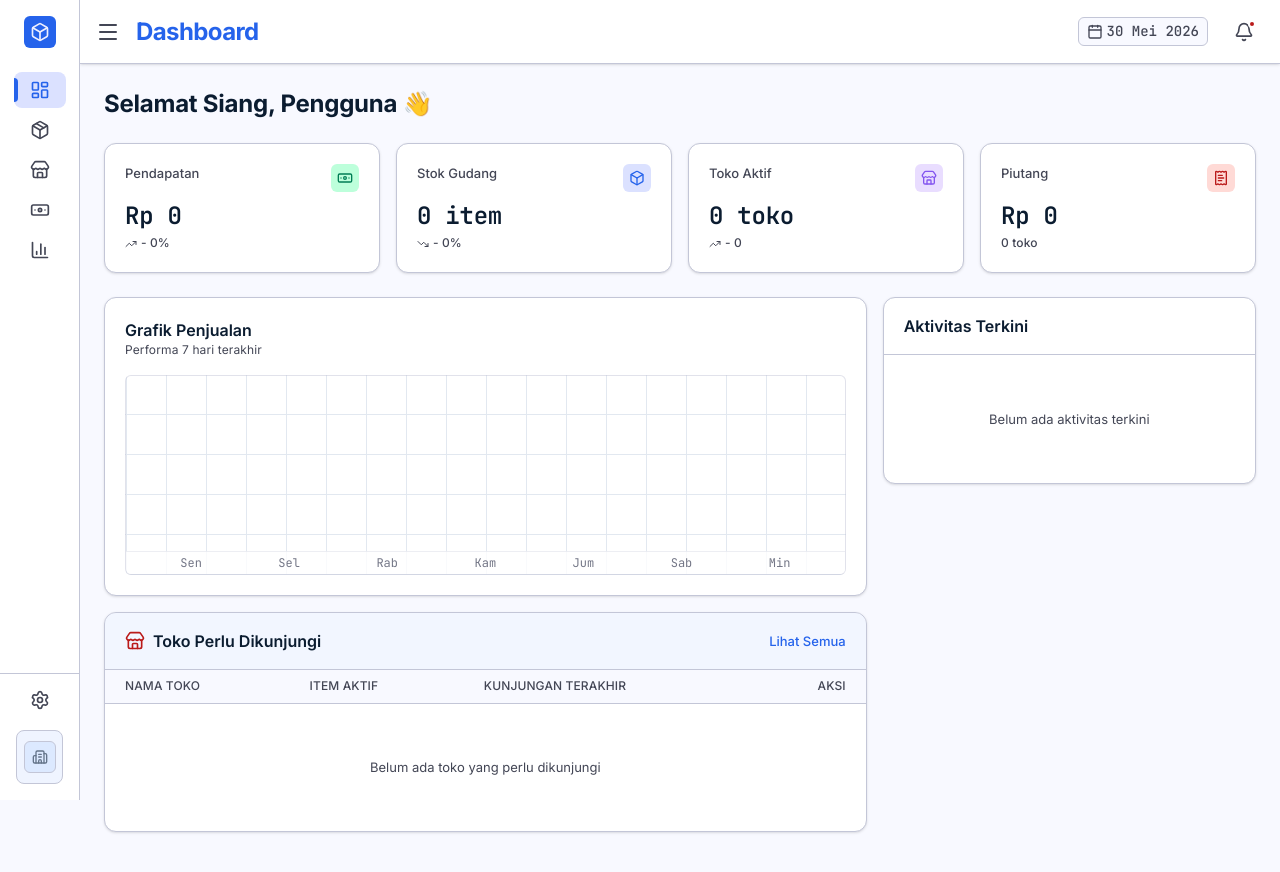
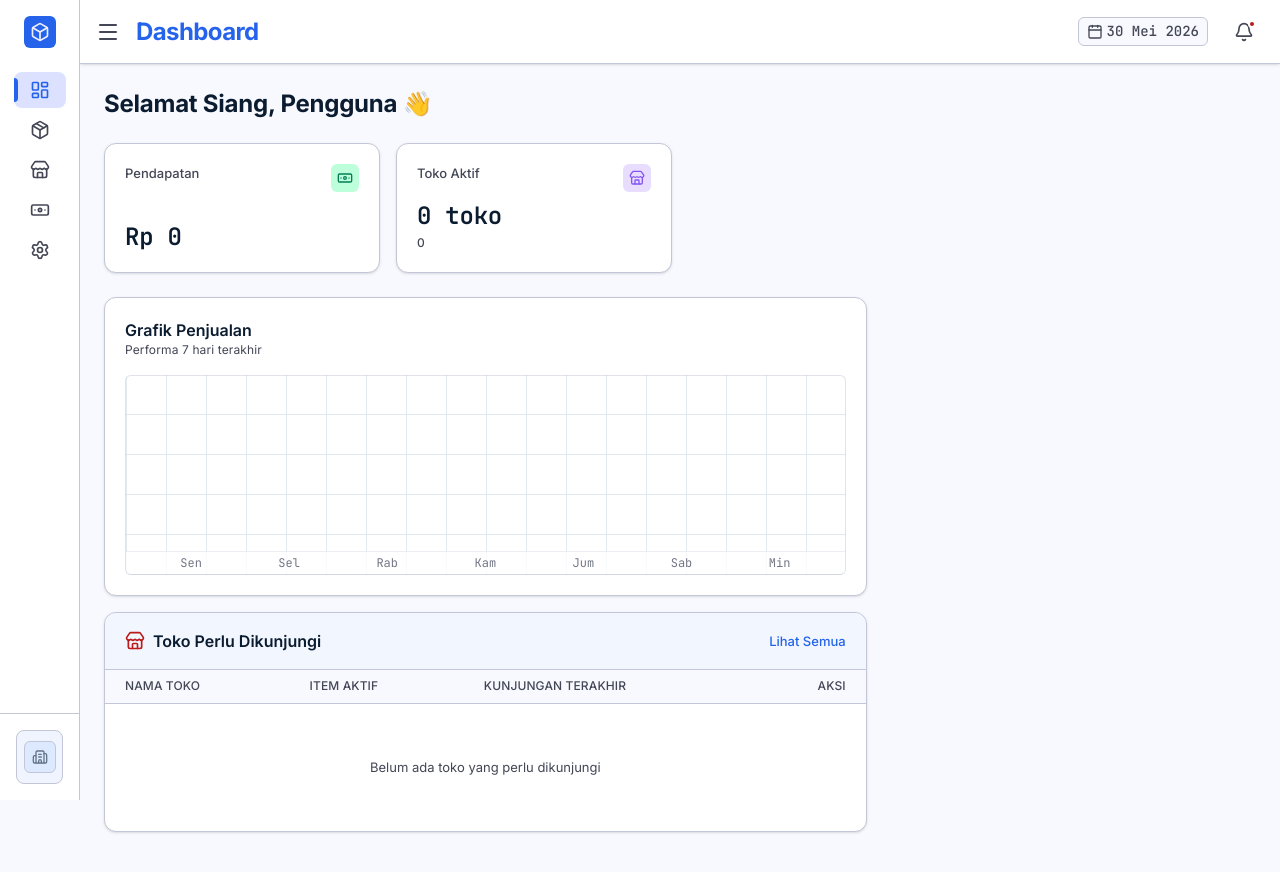
Before and after one commit to arkanafaisal/juragan-titip, a React (Vite) app in the folder frontend/: page /dashboard in a window 1280 px wide. Shown: the top 872 px of the page. Built offline with nearby package versions, Linux system fonts and the light colour scheme.

Commit message:
add: settings page (UI)

```diff
--- a/frontend/src/components/layout/app-sidebar.tsx
+++ b/frontend/src/components/layout/app-sidebar.tsx
@@ -126,31 +126,36 @@ export function AppSidebar() {
             <span className={cn("whitespace-nowrap transition-opacity", isCollapsed ? "opacity-0 hidden" : "opacity-100 block")}>Keuangan</span>
           </Link>
 
-          <button
-            // to="/reports"
-            onClick={()=>{toast.error("Fitur ini belum tersedia")}}
+          <Link
+            to="/settings"
+            onClick={(e) => handleNavClick(e, "/settings")}
             className={cn(
               "flex items-center gap-md px-md py-sm rounded-lg transition-all",
-              isActive("/reports")
+              isActive("/settings")
                 ? "bg-primary-fixed text-primary-container font-bold"
                 : "text-on-surface-variant hover:bg-surface-container-low hover:text-on-surface"
             )}
           >
-            <BarChart3 className="w-5 h-5 flex-shrink-0" />
-            <span className={cn("whitespace-nowrap transition-opacity", isCollapsed ? "opacity-0 hidden" : "opacity-100 block")}>Laporan</span>
-          </button>
+            <Settings className="w-5 h-5 flex-shrink-0" />
+            <span className={cn("whitespace-nowrap transition-opacity", isCollapsed ? "opacity-0 hidden" : "opacity-100 block")}>Pengaturan</span>
+          </Link>
         </div>
 
 
         <div className="border-t border-outline-variant pt-sm px-sm flex flex-col gap-xs items-center">
-          <button
-            // to="/settings"
-            onClick={()=>{toast.error("Fitur ini belum tersedia")}}
-            className="flex items-center gap-md px-md py-sm text-on-surface-variant hover:bg-surface-container-low hover:text-on-surface transition-all rounded-lg"
+          {/* <Link
+            to="/settings"
+            onClick={(e) => handleNavClick(e, "/settings")}
+            className={cn(
+              "flex items-center gap-md px-md py-sm transition-all rounded-lg",
+              isActive("/settings")
+                ? "bg-primary-fixed text-primary-container font-bold"
+                : "text-on-surface-variant hover:bg-surface-container-low hover:text-on-surface"
+            )}
           >
             <Settings className="w-5 h-5 flex-shrink-0" />
             <span className={cn("whitespace-nowrap transition-opacity", isCollapsed ? "opacity-0 hidden" : "opacity-100 block")}>Pengaturan</span>
-          </button>
+          </Link> */}
 
           <ProfileMenu variant="sidebar" isSidebarCollapsed={isCollapsed} />
         </div>
--- a/frontend/src/components/layout/bottom-tab-bar.tsx
+++ b/frontend/src/components/layout/bottom-tab-bar.tsx
@@ -1,4 +1,4 @@
-import { Home, Package, Store, Banknote, Menu } from "lucide-react";
+import { Home, Package, Store, Banknote, Settings } from "lucide-react";
 import { Link, useLocation, useNavigate } from "react-router";
 import React, { useState } from "react";
 import { ConfirmationModal } from "@/components/shared/confirmation-modal";
@@ -61,12 +61,12 @@ export function BottomTabBar() {
           <span className={`font-caption text-[10px] truncate w-full text-center px-1 ${isActive("/finance") ? "font-medium text-primary-container" : ""}`}>Uang</span>
         </Link>
 
-        <button onClick={() => {toast.error("Fitur ini belum tersedia")}} className="flex flex-col items-center justify-center flex-1 shrink-0 min-w-0 py-1 text-on-surface-variant hover:text-primary-container transition-colors">
-          <div className="w-12 h-8 flex items-center justify-center mb-1">
-            <Menu className="w-5 h-5" />
+        <Link to="/settings" onClick={(e) => handleNavClick(e, "/settings")} className="flex flex-col items-center justify-center flex-1 shrink-0 min-w-0 py-1 text-on-surface-variant hover:text-primary-container transition-colors">
+          <div className={`w-12 h-8 rounded-full flex items-center justify-center mb-1 ${isActive("/settings") ? "bg-primary-fixed text-primary-container" : ""}`}>
+            <Settings className="w-5 h-5" />
           </div>
-          <span className="font-caption text-[10px] truncate w-full text-center px-1">Lainnya</span>
-        </button>
+          <span className={`font-caption text-[10px] truncate w-full text-center px-1 ${isActive("/settings") ? "font-medium text-primary-container" : ""}`}>Pengaturan</span>
+        </Link>
       </nav>
 
       <ConfirmationModal
--- a/frontend/src/pages/dashboard.tsx
+++ b/frontend/src/pages/dashboard.tsx
@@ -40,27 +40,6 @@ export default function Dashboard() {
           <div>
 
             <div className="font-data-lg text-data-lg text-on-surface text-lg md:text-h1">Rp 0</div>
-            <div className="flex items-center gap-1 mt-xs">
-              <TrendingUp className="w-3 h-3 text-on-surface-variant" />
-              <span className="font-caption text-caption text-on-surface-variant font-medium">- 0%</span>
-            </div>
-          </div>
-        </div>
-
-        <div className="bg-surface-container-lowest rounded-xl p-md md:p-5 shadow-sm border border-outline-variant flex flex-col justify-between">
-          <div className="flex justify-between items-start mb-sm">
-            <span className="font-body-sm text-body-sm text-on-surface-variant font-medium">Stok Gudang</span>
-            <div className="w-7 h-7 rounded-md bg-primary-fixed flex items-center justify-center text-primary-container">
-              <Box className="w-4 h-4" />
-            </div>
-          </div>
-          <div>
-
-            <div className="font-data-lg text-data-lg text-on-surface text-lg md:text-h1">0 item</div>
-            <div className="flex items-center gap-1 mt-xs">
-              <TrendingDown className="w-3 h-3 text-on-surface-variant" />
-              <span className="font-caption text-caption text-on-surface-variant font-medium">- 0%</span>
-            </div>
           </div>
         </div>
 
@@ -75,24 +54,8 @@ export default function Dashboard() {
 
             <div className="font-data-lg text-data-lg text-on-surface text-lg md:text-h1">0 toko</div>
             <div className="flex items-center gap-1 mt-xs">
-              <TrendingUp className="w-3 h-3 text-on-surface-variant" />
-              <span className="font-caption text-caption text-on-surface-variant font-medium">- 0</span>
-            </div>
-          </div>
-        </div>
-
-        <div className="bg-surface-container-lowest rounded-xl p-md md:p-5 shadow-sm border border-outline-variant flex flex-col justify-between">
-          <div className="flex justify-between items-start mb-sm">
-            <span className="font-body-sm text-body-sm text-on-surface-variant font-medium">Piutang</span>
-            <div className="w-7 h-7 rounded-md bg-error-container flex items-center justify-center text-error">
-              <ReceiptText className="w-4 h-4" />
-            </div>
-          </div>
-          <div>
-
-            <div className="font-data-lg text-data-lg text-on-surface text-lg md:text-h1">Rp 0</div>
-            <div className="flex items-center gap-1 mt-xs">
-              <span className="font-caption text-caption text-on-surface-variant font-medium">0 toko</span>
+              {/* <TrendingUp className="w-3 h-3 text-on-surface-variant" /> */}
+              <span className="font-caption text-caption text-on-surface-variant font-medium">0</span>
             </div>
           </div>
         </div>
@@ -178,7 +141,7 @@ export default function Dashboard() {
         </div>
 
 
-        <div className="lg:col-span-4 bg-surface-container-lowest rounded-xl shadow-sm border border-outline-variant flex flex-col">
+        {/* <div className="lg:col-span-4 bg-surface-container-lowest rounded-xl shadow-sm border border-outline-variant flex flex-col">
           <div className="px-5 py-md border-b border-outline-variant flex justify-between items-center">
             <h2 className="font-h3 text-h3 text-on-surface">Aktivitas Terkini</h2>
           </div>
@@ -189,11 +152,11 @@ export default function Dashboard() {
               </div>
             </div>
           </div>
-        </div>
+        </div> */}
       </div>
 
       <style>{`
-        /* Pattern untuk grafik dummy - Tetap disimpan di sini agar file rapi */
+        /* Pattern untuk grafik dummy Tetap disimpan di sini agar file rapi */
         .chart-bg {
           background-image: linear-gradient(to right, #e2e8f0 1px, transparent 1px),
                             linear-gradient(to bottom, #e2e8f0 1px, transparent 1px);
--- a/frontend/src/pages/settings.tsx
+++ b/frontend/src/pages/settings.tsx
@@ -13,7 +13,7 @@ import {
   Save
 } from "lucide-react";
 
-export function SettingsPage() {
+export default function SettingsPage() {
   // --- ACCORDION STATE ---
   const [openSection, setOpenSection] = useState<string>('tampilan');
 
--- a/frontend/src/router.tsx
+++ b/frontend/src/router.tsx
@@ -20,6 +20,8 @@ import FinancePage from "@/pages/finance.tsx"
 // import FinancialReportPage from "@/pages/reports/financial-report"
 // import ProfilePage from "@/pages/settings/profile"
 // import PreferencesPage from "@/pages/settings/preferences"
+import SettingsPage from "@/pages/settings"
+
 export const router = createBrowserRouter([
   // {
   //   path: "/login",
@@ -54,6 +56,7 @@ export const router = createBrowserRouter([
       // { path: "reports/financial", element: <FinancialReportPage /> },
       // { path: "settings/profile", element: <ProfilePage /> },
       // { path: "settings/preferences", element: <PreferencesPage /> },
+      { path: "settings", element: <SettingsPage /> },
 
       { path: "*", element: <NotFoundPage /> },
     ],
```
Also changed, not shown: frontend/src/pages/finance/invoice-detail.tsx (deleted, +0 -21 lines).
